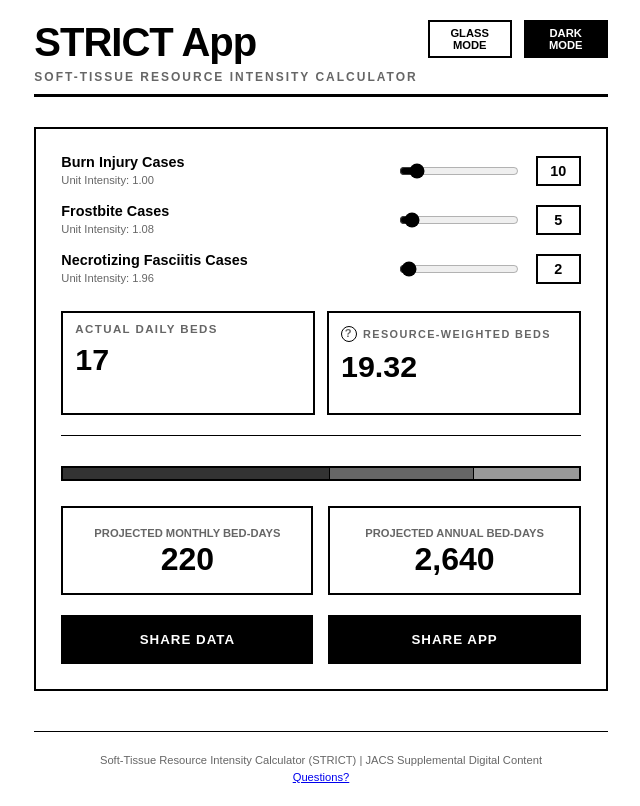
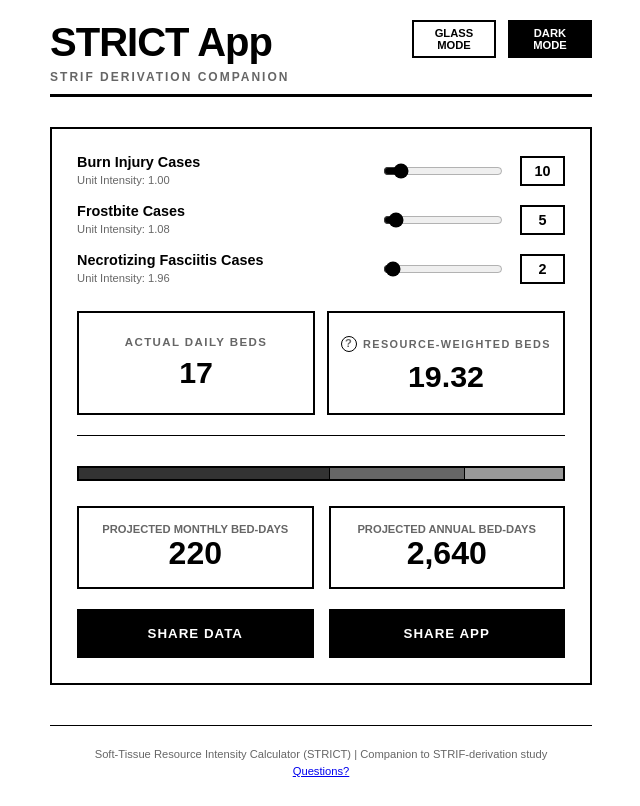
Before and after one commit to jpg123/STAIR-app, a plain HTML site: page STRICT-app.html in a window 1280 px wide. Shown: the whole page, without its empty margins (319-959 px from the left). Drawn offline with Linux system fonts and the light colour scheme.

Commit message:
Reframe app as STAIR companion

```diff
--- a/STRICT-app.html
+++ b/STRICT-app.html
@@ -3,15 +3,15 @@
 <head>
     <meta charset="UTF-8">
     <meta name="viewport" content="width=device-width, initial-scale=1.0">
-    <title>Soft-Tissue Resource Intensity Calculator | Hospital Resource Utilization Tool</title>
-    <meta name="description" content="Soft-Tissue Resource Intensity Calculator. Open this file directly to use the app and share the calculator link with others.">
+    <title>Soft-Tissue Resource Intensity Calculator | STRIF Derivation Companion</title>
+    <meta name="description" content="Soft-Tissue Resource Intensity Calculator for the standalone STRIF-derivation study.">
     <meta property="og:title" content="Soft-Tissue Resource Intensity Calculator">
-    <meta property="og:description" content="Open this file directly to use the app. Share this page link with others.">
+    <meta property="og:description" content="Companion calculator for the standalone STRIF-derivation study.">
     <meta property="og:type" content="website">
     <meta property="og:url" content="https://jpg123.github.io/STRICT-app/STRICT-app.html">
     <meta name="twitter:card" content="summary">
     <meta name="twitter:title" content="Soft-Tissue Resource Intensity Calculator">
-    <meta name="twitter:description" content="Open this file directly to use the app and share the calculator link with others.">
+    <meta name="twitter:description" content="Companion calculator for the standalone STRIF-derivation study.">
     <link rel="manifest" href="manifest.json">
     <meta name="theme-color" content="#000000">
     <meta name="apple-mobile-web-app-capable" content="yes">
@@ -21,14 +21,14 @@
             const hostedUrl = 'https://jpg123.github.io/STRICT-app/STRICT-app.html';
             const localUrl = new URL('STRICT-app.html', window.location.href).href;
             const shareUrl = hostedUrl;
-            const description = 'Open the hosted app and share the app or generated data with others.';
+            const description = 'Companion calculator for the standalone STRIF-derivation study.';
 
             document.querySelector('meta[name="description"]')?.setAttribute('content', description);
             document.querySelector('meta[property="og:description"]')?.setAttribute('content', description);
             document.querySelector('meta[property="og:url"]')?.setAttribute('content', shareUrl);
             document.querySelector('meta[name="twitter:description"]')?.setAttribute('content', description);
 
-            document.title = 'Soft-Tissue Resource Intensity Calculator | Hospital Resource Utilization Tool';
+            document.title = 'Soft-Tissue Resource Intensity Calculator | STRIF Derivation Companion';
         })();
     </script>
     <style>
@@ -398,6 +398,11 @@
             border: 2px solid var(--border);
             padding: 10px 12px;
             min-height: 104px;
+            display: flex;
+            flex-direction: column;
+            justify-content: center;
+            align-items: center;
+            text-align: center;
         }
 
         .metric-stack + .metric-stack {
@@ -443,6 +448,7 @@
         .metric-help {
             display: inline-flex;
             align-items: center;
+            justify-content: center;
             gap: 6px;
             margin-top: 2px;
             font-size: 0.68rem;
@@ -578,6 +584,10 @@
             border: 2px solid var(--border);
             padding: 15px;
             text-align: center;
+            display: flex;
+            flex-direction: column;
+            justify-content: center;
+            align-items: center;
         }
 
         .proj-card .val {
@@ -625,6 +635,10 @@
             letter-spacing: 1px;
             cursor: pointer;
             margin-top: 20px;
+            display: inline-flex;
+            align-items: center;
+            justify-content: center;
+            text-align: center;
         }
 
         .share-copy {
@@ -726,7 +740,7 @@
 <div class="container">
     <header>
         <h1 class="brand">STRICT App</h1>
-        <div class="tagline">Soft-Tissue Resource Intensity Calculator</div>
+        <div class="tagline">STRIF Derivation Companion</div>
         <button id="theme-toggle">Dark Mode</button>
         <button id="glass-toggle">Glass Mode</button>
     </header>
@@ -816,7 +830,7 @@
     </div>
 
     <footer>
-        Soft-Tissue Resource Intensity Calculator (STRICT) | JACS Supplemental Digital Content<br>
+        Soft-Tissue Resource Intensity Calculator (STRICT) | Companion to STRIF-derivation study<br>
         <a href="mailto:jgawaziuk@live.?subject=Question%20about%20the%20STRICT%20app">Questions?</a><br>
     </footer>
 </div>
```
Also changed, not shown: index.html (+2 -2 lines), README.md, manifest.json.
